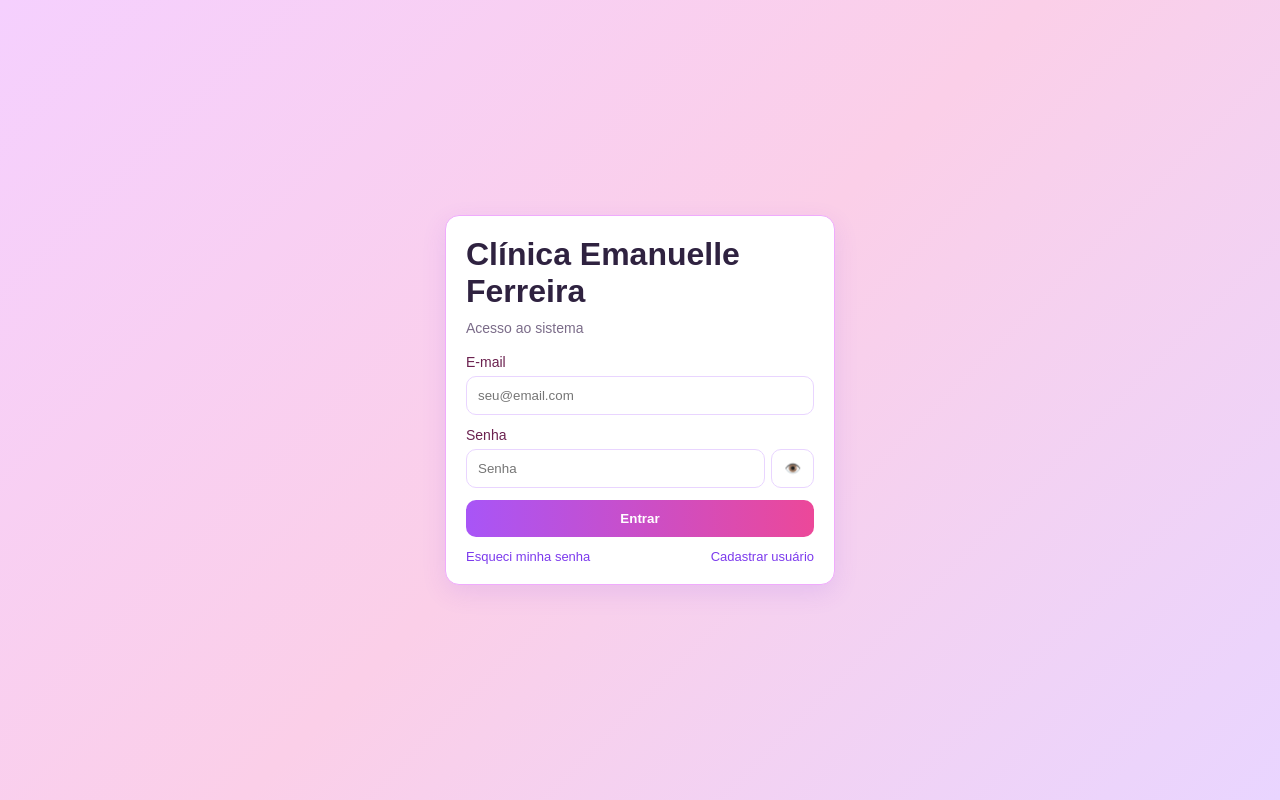
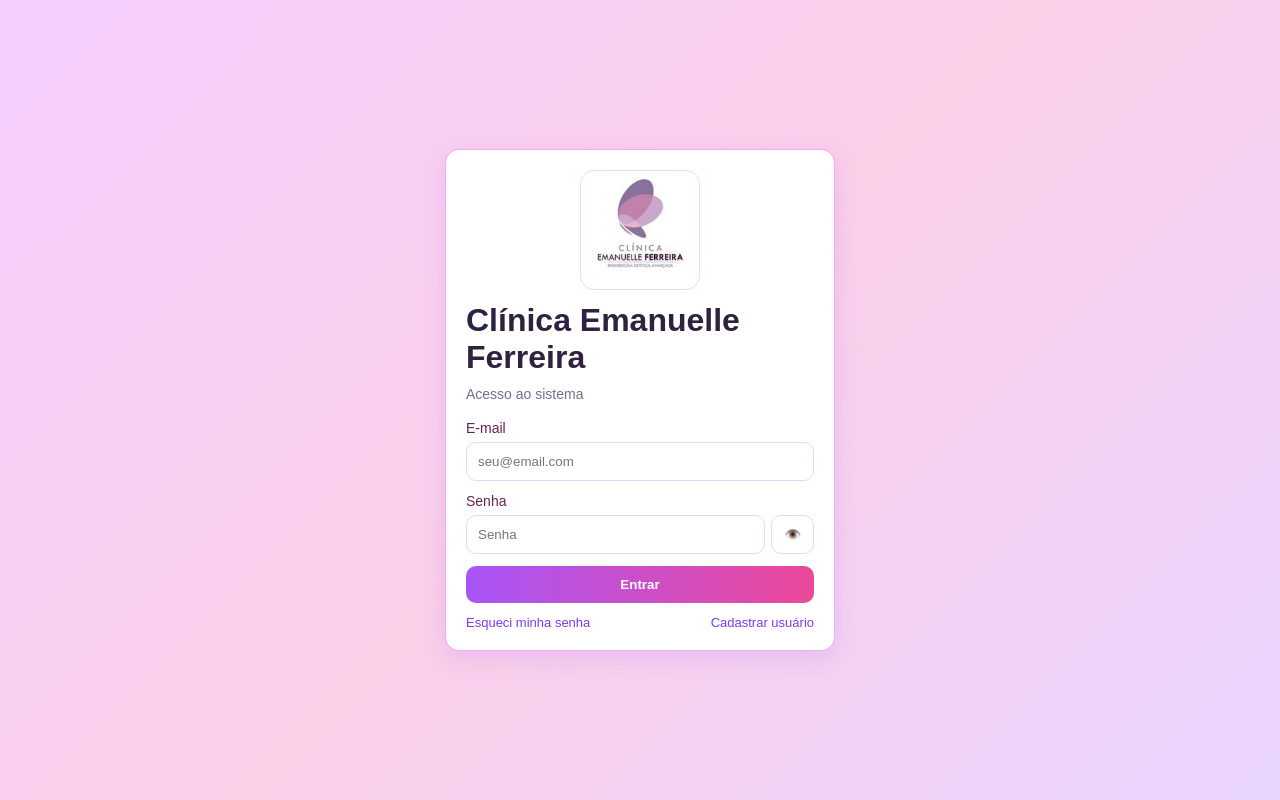
Before and after one commit to clawdclawd27-source/repositorio, a React (Vite) app in the folder clinica-web/: page /login in a window 1280 px wide. Built offline with nearby package versions, Linux system fonts and the light colour scheme; no server answers.

Commit message:
Apply provided clinic logo to login and dashboard

```diff
--- a/clinica-web/src/pages/DashboardPage.tsx
+++ b/clinica-web/src/pages/DashboardPage.tsx
@@ -41,7 +41,7 @@ export function DashboardPage() {
   return (
     <div className="dashboard-wrap">
       <section className="dashboard-header">
-        <div className="dashboard-logo">✿</div>
+        <img src="/assets/logo-clinica.jpg" alt="Logo da clínica" className="dashboard-logo-img" />
         <div>
           <h1>{isClient ? 'Área do Cliente' : 'Clínica Emanuelle Ferreira'}</h1>
           <p>{isClient ? 'Painel limpo e focado no cliente' : 'Painel administrativo'}</p>
--- a/clinica-web/src/pages/LoginPage.tsx
+++ b/clinica-web/src/pages/LoginPage.tsx
@@ -24,6 +24,7 @@ export function LoginPage() {
   return (
     <div className="login-wrap">
       <form className="card login-card" onSubmit={onSubmit}>
+        <img src="/assets/logo-clinica.jpg" alt="Logo Clínica Emanuelle Ferreira" className="brand-logo" />
         <h1>Clínica Emanuelle Ferreira</h1>
         <p className="subtitle">Acesso ao sistema</p>
         <label>
--- a/clinica-web/src/styles.css
+++ b/clinica-web/src/styles.css
@@ -44,6 +44,15 @@ a { color: inherit; text-decoration: none; }
   color: #7c3aed;
   font-size: 22px;
   border: 1px solid #e9d5ff;
+}
+.dashboard-logo-img {
+  width: 64px;
+  height: 64px;
+  border-radius: 14px;
+  object-fit: cover;
+  border: 1px solid #e9d5ff;
+  background: #fff;
+  padding: 4px;
 }
 .dashboard-header h1 { margin: 0; font-size: 26px; color: #2f2240; }
 .dashboard-header p { margin: 4px 0 0; color: #6b5a7a; }
@@ -92,6 +101,7 @@ a { color: inherit; text-decoration: none; }
 }
 .login-card { width: 390px; display: grid; gap: 12px; border: 1px solid #f0abfc; }
 .login-card h1 { margin: 0; color: #2f2240; font-size: 32px; }
+.brand-logo { width: 120px; height: 120px; object-fit: contain; justify-self: center; border-radius: 14px; background: #fff; border: 1px solid #f3d4fa; padding: 6px; }
 .login-card .subtitle { margin: -2px 0 6px; color: #7b6c89; font-size: 14px; }
 .login-card label { display: grid; gap: 6px; font-size: 14px; color: #6b214f; }
 input, button { padding: 11px; border-radius: 10px; border: 1px solid #e9d5ff; }
```
Also changed, not shown: clinica-web/public/assets/logo-clinica.jpg (added).
